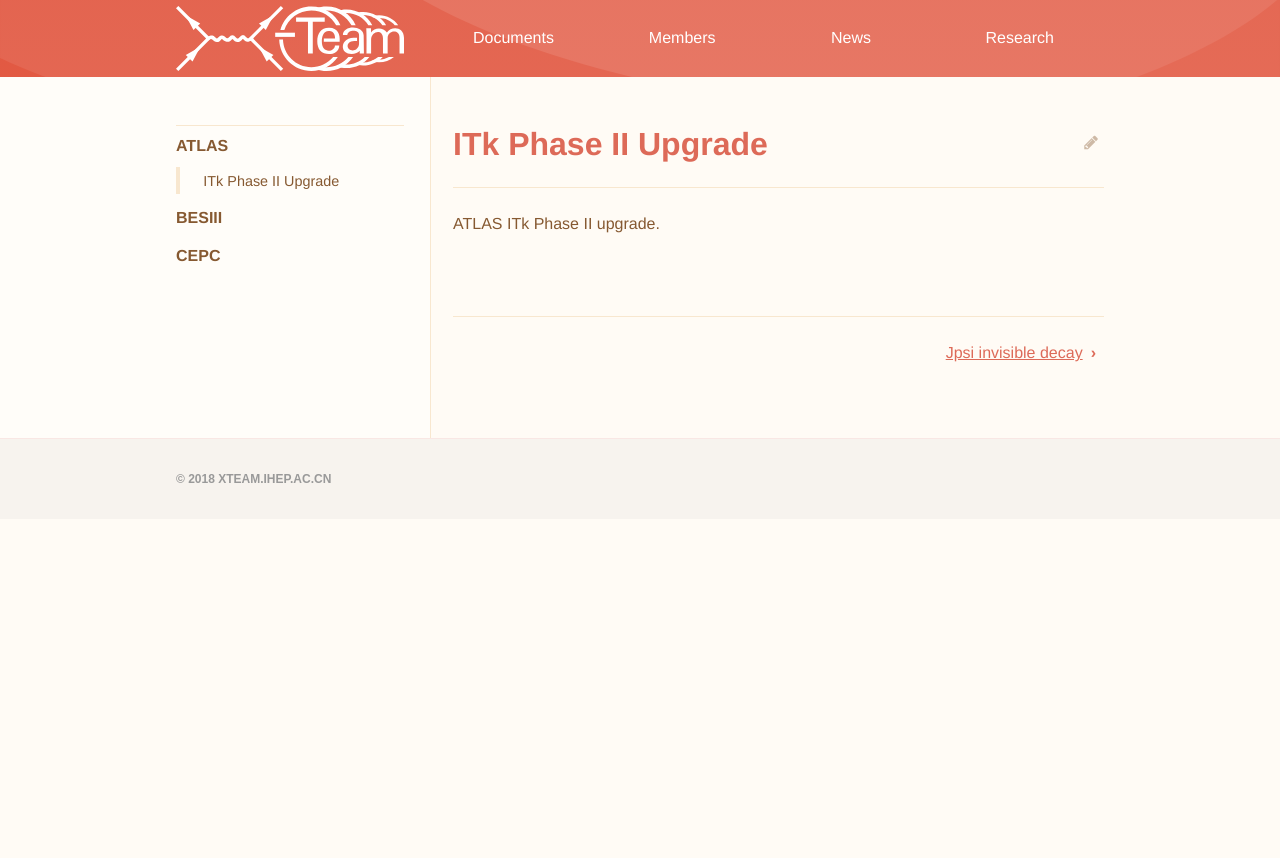
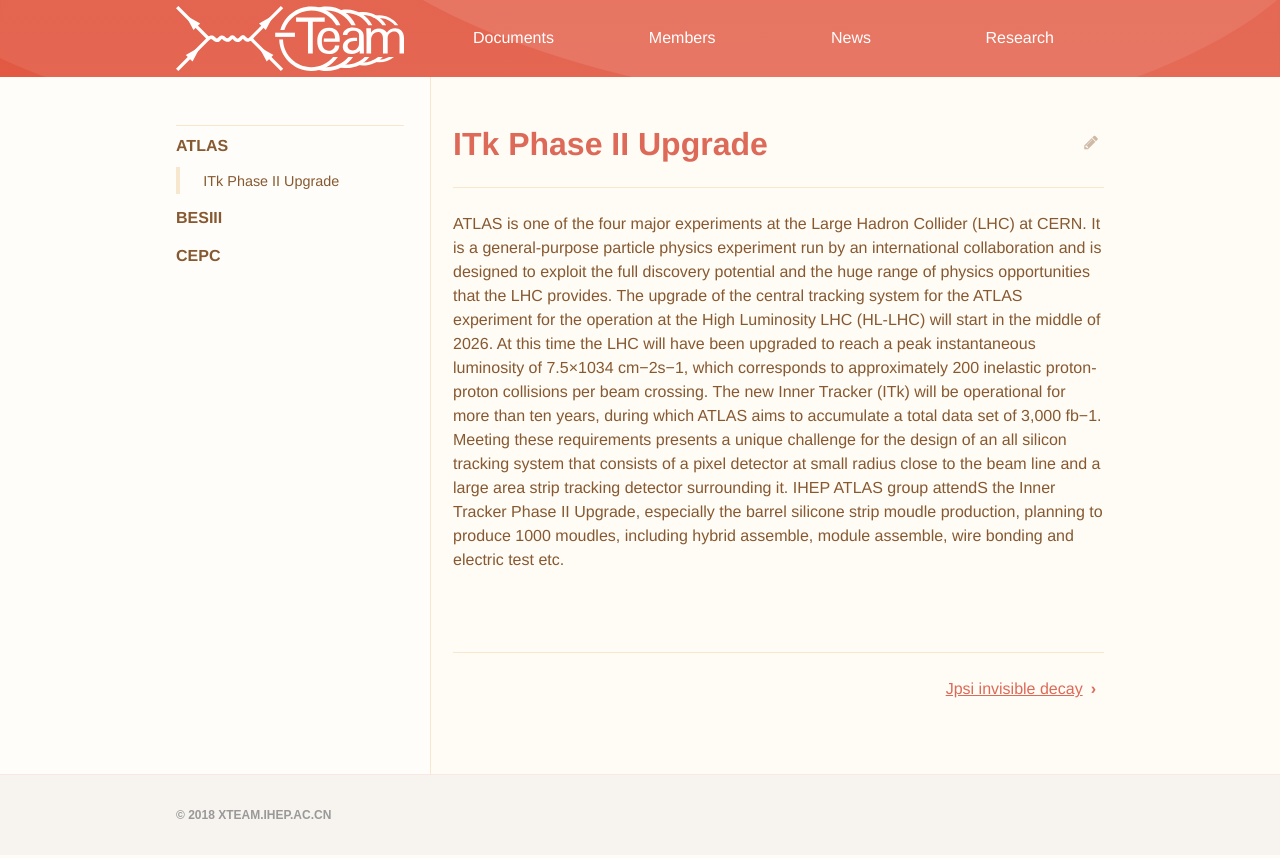
Before and after one commit to dt-np/xteam, a Jekyll site: the page built from _research/atlas/itk.md, in a window 1280 px wide. Shown: the top 858 px of the page. Built offline with Jekyll 4.4.1, drawn with Linux system fonts in a browser that asks for light colours.

Commit message:
Update itk.md

```diff
--- a/_research/atlas/itk.md
+++ b/_research/atlas/itk.md
@@ -2,4 +2,6 @@
 title: ITk Phase II Upgrade
 ---
 
-ATLAS ITk Phase II upgrade.
+ATLAS is one of the four major experiments at the Large Hadron Collider (LHC) at CERN. It is a general-purpose particle physics experiment run by an international collaboration and is designed to exploit the full discovery potential and the huge range of physics opportunities that the LHC provides.
+The upgrade of the central tracking system for the ATLAS experiment for the operation at the High Luminosity LHC (HL-LHC) will start in the middle of 2026. At this time the LHC will have been upgraded to reach a peak instantaneous luminosity of 7.5×1034 cm−2s−1, which corresponds to approximately 200 inelastic proton-proton collisions per beam crossing. The new Inner Tracker (ITk) will be operational for more than ten years, during which ATLAS aims to accumulate a total data set of 3,000 fb−1. Meeting these requirements presents a unique challenge for the design of an all silicon tracking system that consists of a pixel detector at small radius close to the beam line and a large area strip tracking detector surrounding it.
+IHEP ATLAS group attendS the Inner Tracker Phase II Upgrade, especially the barrel silicone strip moudle production, planning to produce 1000 moudles, including hybrid assemble, module assemble, wire bonding and electric test etc.
```
